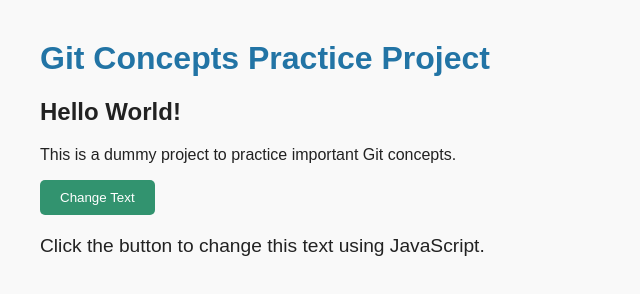
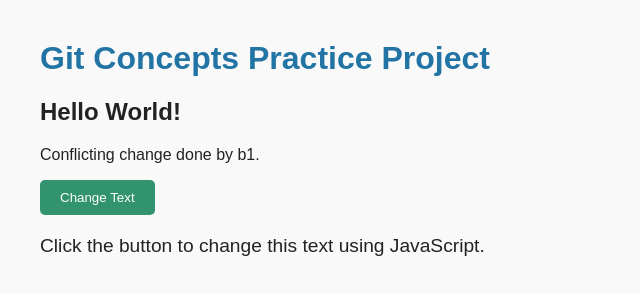
Before and after one commit to tanishqms/git-good, a plain HTML site: page index.html in a window 1280 px wide. Shown: the whole page, without its empty margins (0-640 px from the left). Drawn offline with Linux system fonts and the light colour scheme.

Commit message:
Cause conflict from b1

```diff
--- a/index.html
+++ b/index.html
@@ -8,7 +8,7 @@
 <body>
     <h1>Git Concepts Practice Project</h1>
     <h2>Hello World!</h2>
-    <p>This is a dummy project to practice important Git concepts.</p>
+    <p>Conflicting change done by b1.</p>
     <button id="changeTextBtn">Change Text</button>
     <p id="outputText">Click the button to change this text using JavaScript.</p>
     <script src="script.js"></script>
```
